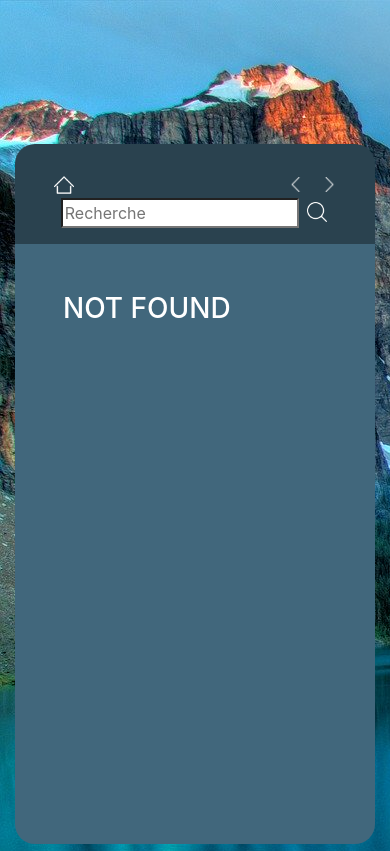
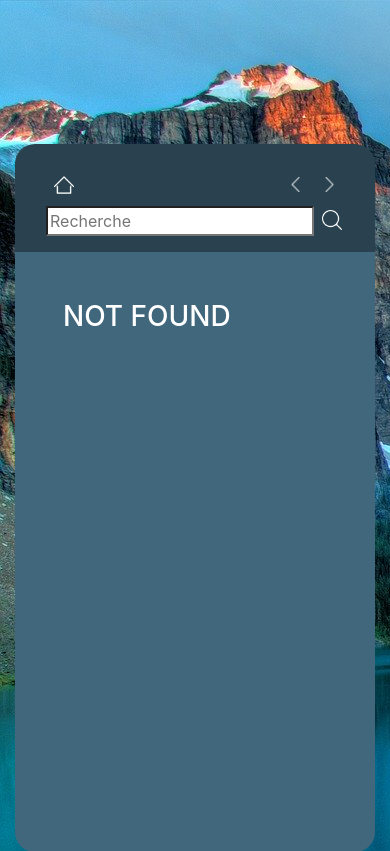
Before and after one commit to aurelie976/explorateur-de-fichiers, a PHP site: page / in a window 390 px wide. Shown: the top 851 px of the page. Run offline with PHP 8.4, Linux system fonts and the light colour scheme.

Commit message:
ajout responsive

```diff
--- a/css/style.css
+++ b/css/style.css
@@ -80,7 +80,7 @@ button{
 
 @media (max-width: 575.98px) {
     .input-search{
-        width:80%;
+        width:90%;
     }
 
     .recherche{
--- a/index.php
+++ b/index.php
@@ -2,7 +2,7 @@
 if ( in_array($geturl, $page ) && file_exists("/var/www/html/site/". $geturl )){
     //  $base="/var/www/html/site/";
   $iterator = new DirectoryIterator($base);
-  echo $iterator->getPath();
+//   echo $iterator->getPath();
 }
 ?>
 <!DOCTYPE html>
@@ -43,7 +43,7 @@ if ( in_array($geturl, $page ) && file_exists("/var/www/html/site/". $geturl )){
                 </div>
 
                 <div
-                    class="col-12 col-sm-12 mt-sm-2 col-md-5 col-lg-5 col-xl-5 d-flex justify-content-center justify-content-sm-center justify-content-md-start justify-content-lg-start justify-content-xl-start">
+                    class="col-12 mt-2 col-sm-12 mt-sm-2 col-md-5 mt-md-0 col-lg-5 mt-lg-0 col-xl-5 mt-xl-0 d-flex justify-content-center justify-content-sm-center justify-content-md-start justify-content-lg-start justify-content-xl-start">
                     <input type="search" id="site-search" name="q" aria-label="Search through site content"
                         placeholder="Recherche" class="input-search">
 
```
